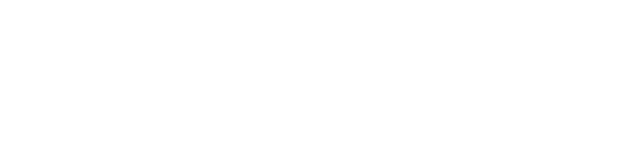
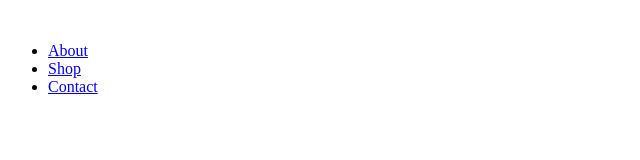
Before and after one commit to adammmusial/website, a website: page index.html in a window 1280 px wide. Shown: the whole page, without its empty margins (0-640 px from the left). Drawn offline with Linux system fonts and the light colour scheme.

Commit message:
feature: add header

```diff
--- a/index.html
+++ b/index.html
@@ -1,12 +1,27 @@
 <!DOCTYPE html>
 <html lang="en">
-  <head>
+
+<head>
     <meta charset="UTF-8">
     <meta http-equiv="X-UA-Compatible" content="IE=edge">
     <meta name="viewport" content="width=device-width, initial-scale=1.0">
     <title>LAYOUT</title>
     <link rel="stylesheet" href="./style.css">
-  </head>
-  <body>
-  </body>
+</head>
+
+<body>
+    <div class="header">
+
+        <img src="" alt="">
+
+        <ul class="right-links">
+            <li><a href="#">About</a></li>
+            <li><a href="#">Shop</a></li>
+            <li><a href="#">Contact</a></li>
+        </ul>
+
+    </div>
+
+</body>
+
 </html>
```
